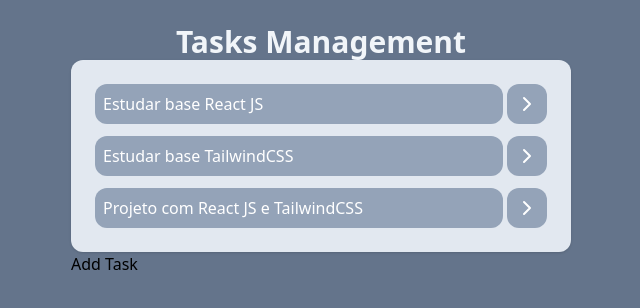
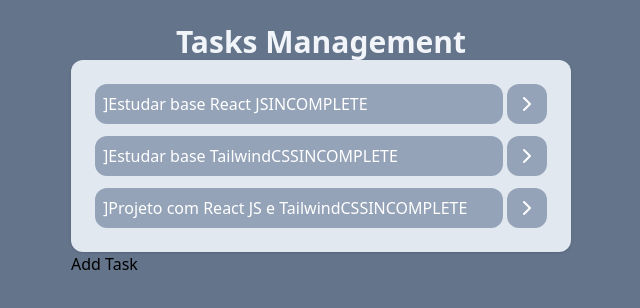
Before and after one commit to gfloriano11/react-app, a React (Vite) app: page / in a window 1280 px wide. Shown: the top 308 px of the page, without its empty margins (319-959 px from the left). Built offline with nearby package versions, Linux system fonts and the light colour scheme.

Commit message:
feat: create method clickTask to alternate in complete or incomplete task

```diff
--- a/src/App.jsx
+++ b/src/App.jsx
@@ -23,11 +23,22 @@ function App(){
   }
 ])
 
+  function clickTask(taskId){
+    const newTasks = tasks.map(task => {
+      if(task.id === taskId){
+        return {...task, isComplete: !task.isComplete };
+      }
+
+      return task
+    });
+    setTasks(newTasks);
+  }
+
   return (
     <div className="w-screen h-screen bg-slate-500 flex justify-center p-6">
       <div className="w-[500px]">
         <h1 className="text-3xl text-slate-100 font-bold text-center">Tasks Management</h1>
-        <Tasks tasks={tasks}/>
+        <Tasks tasks={tasks} clickTask={clickTask}/>
         <AddTask/>
       </div>
     </div>
--- a/src/components/Tasks.jsx
+++ b/src/components/Tasks.jsx
@@ -6,7 +6,10 @@ function Tasks(props){
             <ul className="space-y-3 p-6 bg-slate-200 rounded-xl shadow">
                 {props.tasks.map((task) => (
                     <li key={task.id} className="flex gap-1">
-                        <button className="bg-slate-400 w-full text-white p-2 rounded-xl text-left">{task.title}</button>
+                        <button onClick={() => props.clickTask(task.id)} className="bg-slate-400 w-full text-white p-2 rounded-xl text-left">]
+                          {task.title}
+                          {task.isComplete ? "COMPLETE" : "INCOMPLETE"}
+                        </button>
                         <button className="bg-slate-400 text-white p-2 rounded-xl">
                           <ChevronRightIcon/>
                         </button>
```
